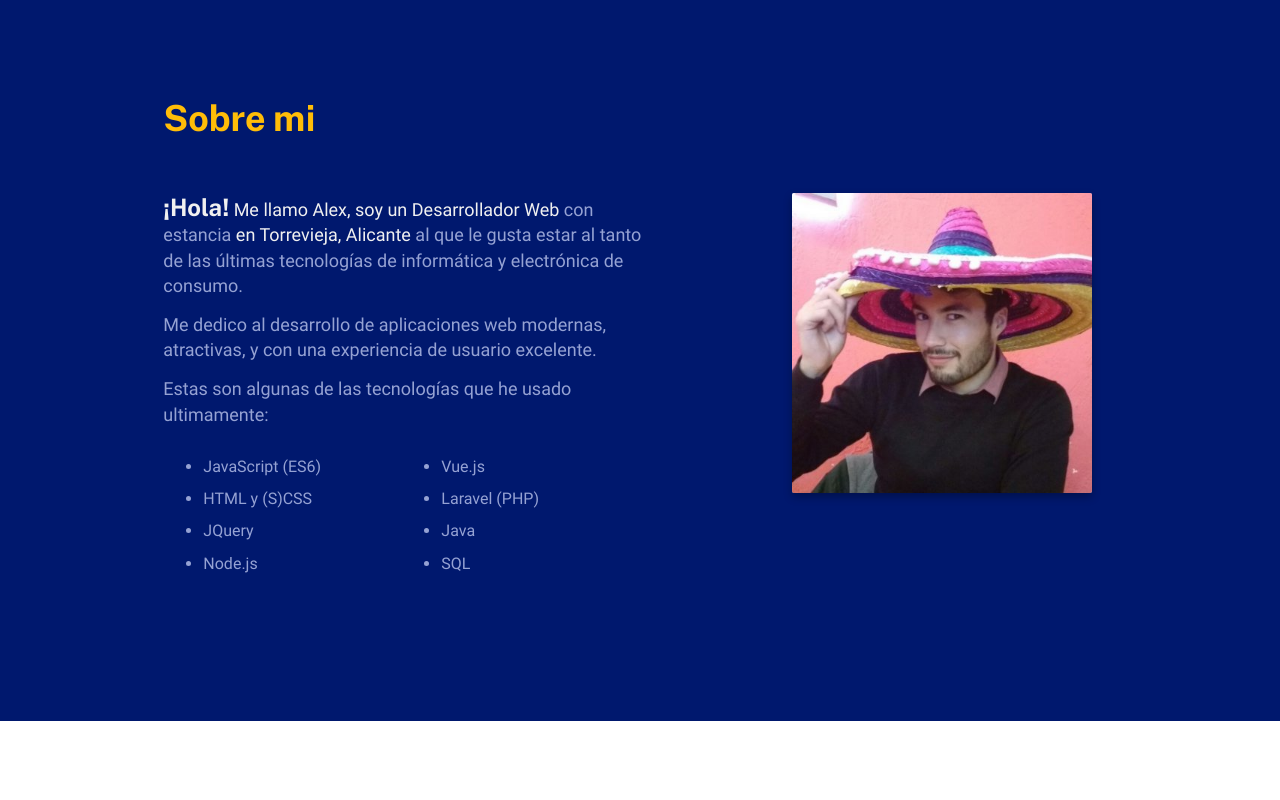
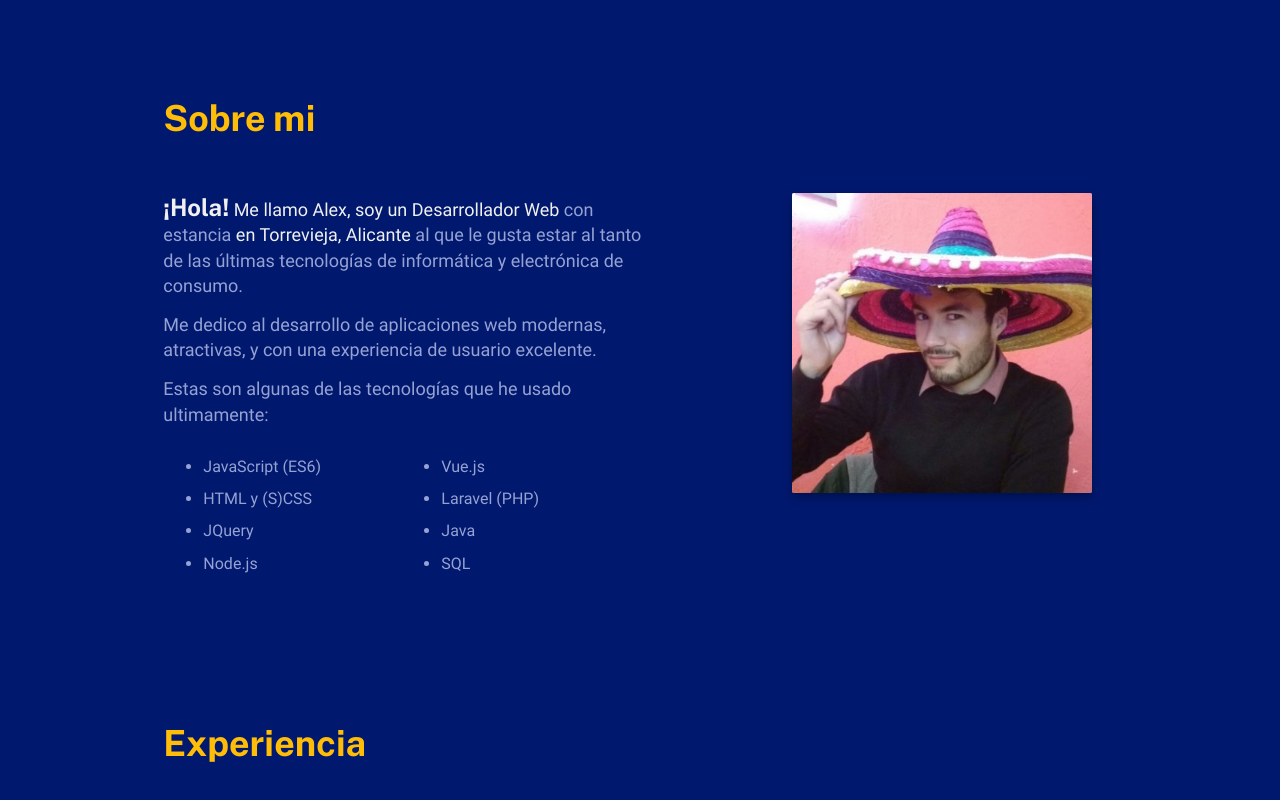
Before and after one commit to alexandreargm/portafolio, a Nuxt app: page / in a window 1280 px wide. Shown: the part 824-1624 px from the top of the page. Before the commit the page ends 1545 px from the top, so only its background shows below. Built offline with nearby package versions, Linux system fonts and the light colour scheme.

Commit message:
added experience.vue

```diff
--- /dev/null
+++ b/components/Experience.vue
@@ -0,0 +1,80 @@
+<!-- AboutMe.vue -->
+<template>
+  <section class="experience">
+    <div class="experience__wrapper container">
+      <div class="experience__head">
+        <h1 class="experience__title text--h1">
+          Experiencia
+        </h1>
+      </div>
+      <div class="experience__body">
+      </div>
+    </div>
+  </section>
+</template>
+
+<style scoped lang="scss">
+/* AboutMe.vue */
+.experience {
+  display: flex;
+  align-items: center;
+  @media screen and (min-width: $tablet-portrait){
+    padding-top: 0;
+  }
+  &__wrapper {
+    display: flex;
+    flex-wrap: wrap;
+    flex-direction: column;
+    @media screen and (min-width: $tablet-portrait) {
+      @include indent-container-left(1, var(--column-count), var(--container-padding));
+    }
+    @media screen and (min-width: $tablet-landscape ) {
+      flex-direction: row;
+    }
+  }
+  &__head {
+    flex: 1 0 100%;
+  }
+  &__body {
+    max-width: 50em;
+  }
+  &__title {
+    margin-bottom: 1.5em;
+  }
+  &__description {
+    margin-bottom: 1.4rem;
+  }
+  &__skills-list {
+    padding-top: 1.5rem;
+  }
+  &__media {
+    width: 70%;
+    max-width: 30rem;
+    margin: 4rem auto 0;
+    @media screen and (min-width: $tablet-landscape ) {
+      margin-top: 0;
+    }
+  }
+}
+
+.skills-list {
+  column-count: 2;
+  &__item {
+    margin-bottom: 1rem;
+  }
+}
+
+.photo {
+  &__wrapper {
+    border-radius: 0.2rem;
+    background: var(--color-contrast-medium);
+  }
+  &__image {
+    border-radius: 0.2rem;
+    width: 100%;
+    height: auto;
+    box-shadow: 0 4px 8px rgba(0,0,0,0.3);
+  }
+}
+
+</style>
--- a/pages/index.vue
+++ b/pages/index.vue
@@ -10,11 +10,13 @@
     <main class="main siteframe__main">
       <HeroLanding class="main__herolanding" />
       <AboutMe class="main__about-me" />
+      <Experience class="main__experience" />
     </main>
   </div>
 </template>
 
 <script>
+import Experience from '~/components/Experience.vue'
 import SocialMetaTags from '~/components/SocialMetaTags.vue'
 import Navbar from '~/components/Navbar.vue'
 import HeroLanding from '~/components/HeroLanding.vue'
@@ -25,7 +27,8 @@ export default {
     SocialMetaTags,
     Navbar,
     HeroLanding,
-    AboutMe
+    AboutMe,
+    Experience
   }
 }
 </script>
```
